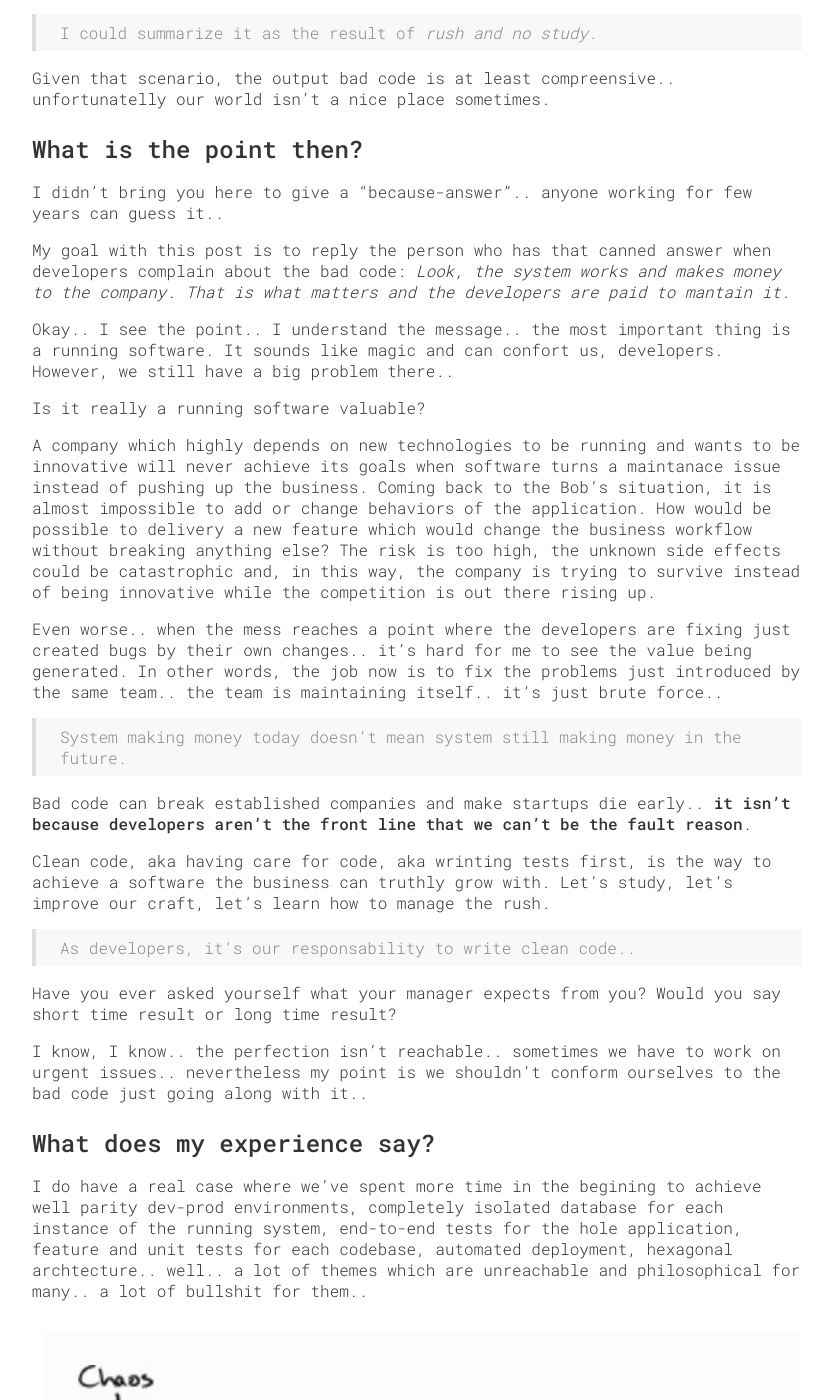
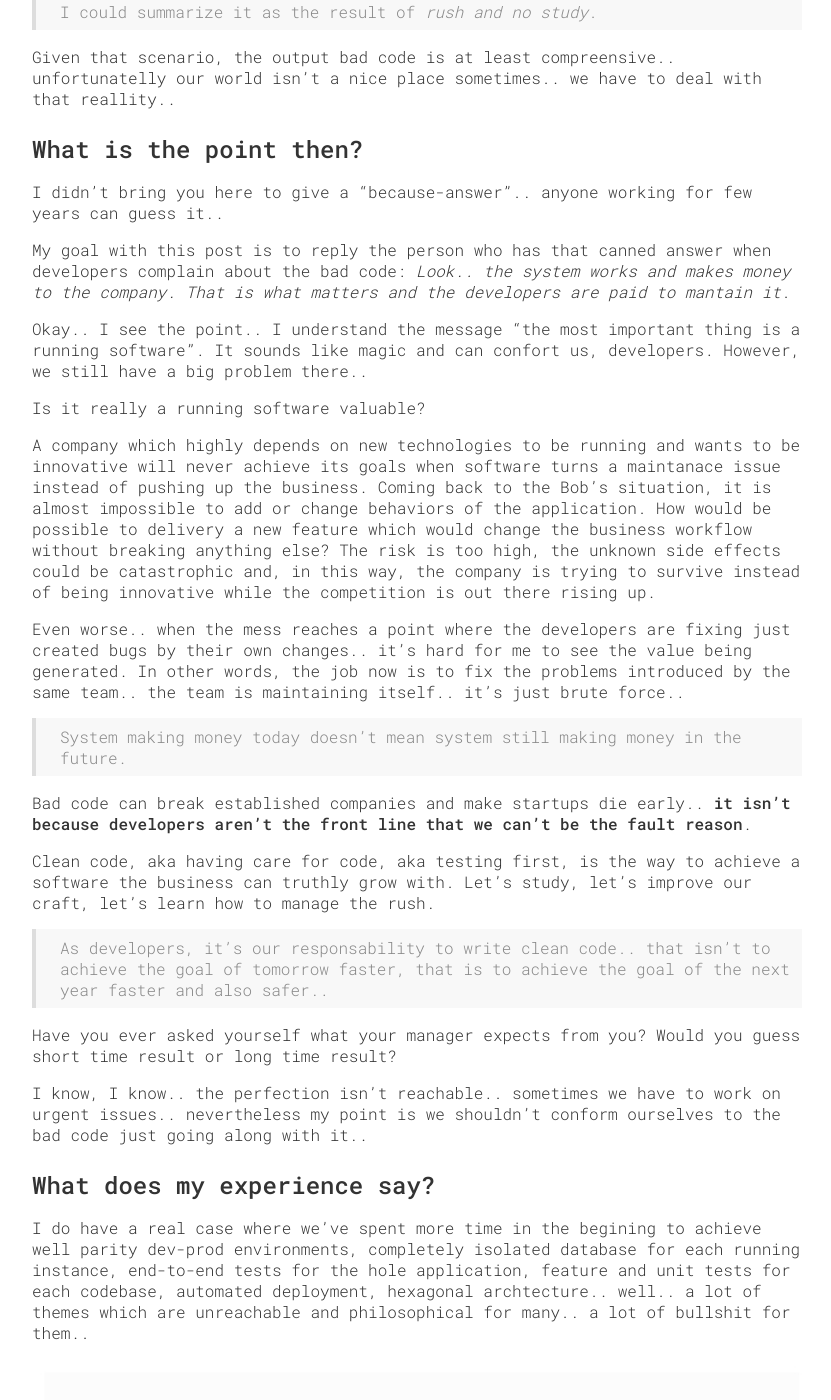
Before and after one commit to fefas/blog.fefas.net, a Jekyll site: the page built from jekyll/_posts/2018-01-20-clean-code-bullshit-or-common-sense.md, in a window 1280 px wide and 1400 px high, scrolled down 1630 px. Shown: the whole window, without its empty margins (223-1054 px from the left). Built offline with Jekyll 4.4.1, drawn with Linux system fonts in a browser that asks for light colours; some of the changed text lies outside the part shown.

Commit message:
Update text of third post

```diff
--- a/jekyll/_posts/2018-01-20-clean-code-bullshit-or-common-sense.md
+++ b/jekyll/_posts/2018-01-20-clean-code-bullshit-or-common-sense.md
@@ -21,17 +21,16 @@ if statements creating so many paths to go through.. namespaces 10 levels deep..
 a large usage of classes extensions..
 
 Almost every task would be to solve a bug. Some of them were created long time
-ago and others were just introduced few weeks ago by a new fix. Trying to
-investigate the code history to figure out the reason of some changes and how
-they could be related with other parts of the code wasn't even helpful because
-the commits weren't well-organized and had poor messages..
+ago and others were just introduced by a new fix recently. Trying to investigate
+the code history to figure out the reason of some changes and how they could be
+related with other parts of the code wasn't even helpful because the commits
+weren't well-organized and had poor messages..
 
 For changing a small behavior he had to spend hours debugging and trying to
 understand what was written there. After a hole day of work the result sometimes
-was changing or adding ~10 lines. Most of this new code was one more if
-statement deciding to update some value because it was wrong somehow causing a
-bug.. The classes didn't validate themselves.. There were getters and setters
-everywhere..
+was changing or adding ~10 lines. Most of the new code was one more if statement
+deciding to update some value because it was wrong somehow causing a bug.. the
+classes didn't validate themselves.. there were getters and setters everywhere..
 
 _He was experiencing bad code.._
 
@@ -62,7 +61,8 @@ what is going on, we need to lead the market..
 > I could summarize it as the result of _rush and no study_.
 
 Given that scenario, the output bad code is at least compreensive..
-unfortunatelly our world isn't a nice place sometimes.
+unfortunatelly our world isn't a nice place sometimes.. we have to deal with
+that reallity..
 
 ## What is the point then?
 
@@ -70,11 +70,11 @@ I didn't bring you here to give a "because-answer".. anyone working for few
 years can guess it..
 
 My goal with this post is to reply the person who has that canned answer when
-developers complain about the bad code: _Look, the system works and makes money
+developers complain about the bad code: _Look.. the system works and makes money
 to the company. That is what matters and the developers are paid to mantain it_.
 
-Okay.. I see the point.. I understand the message.. the most important thing is
-a running software. It sounds like magic and can confort us, developers.
+Okay.. I see the point.. I understand the message "the most important thing is
+a running software". It sounds like magic and can confort us, developers.
 However, we still have a big problem there..
 
 Is it really a running software valuable?
@@ -90,8 +90,8 @@ of being innovative while the competition is out there rising up.
 
 Even worse.. when the mess reaches a point where the developers are fixing just
 created bugs by their own changes.. it's hard for me to see the value being
-generated. In other words, the job now is to fix the problems just introduced by
-the same team.. the team is maintaining itself.. it's just brute force..
+generated. In other words, the job now is to fix the problems introduced by the
+same team.. the team is maintaining itself.. it's just brute force..
 
 > System making money today doesn't mean system still making money in the
 > future.
@@ -100,13 +100,15 @@ Bad code can break established companies and make startups die early.. **it
 isn't because developers aren't the front line that we can't be the fault
 reason**.
 
-Clean code, aka having care for code, aka wrinting tests first, is the way to
-achieve a software the business can truthly grow with. Let's study, let's
-improve our craft, let's learn how to manage the rush.
+Clean code, aka having care for code, aka testing first, is the way to achieve a
+software the business can truthly grow with. Let's study, let's improve our
+craft, let's learn how to manage the rush.
 
-> As developers, it's our responsability to write clean code..
+> As developers, it's our responsability to write clean code.. that isn't to
+> achieve the goal of tomorrow faster, that is to achieve the goal of the next
+> year faster and also safer..
 
-Have you ever asked yourself what your manager expects from you? Would you say
+Have you ever asked yourself what your manager expects from you? Would you guess
 short time result or long time result?
 
 I know, I know.. the perfection isn't reachable.. sometimes we have to work on
@@ -116,18 +118,18 @@ bad code just going along with it..
 ## What does my experience say?
 
 I do have a real case where we've spent more time in the begining to achieve
-well parity dev-prod environments, completely isolated database for each
-instance of the running system, end-to-end tests for the hole application,
-feature and unit tests for each codebase, automated deployment, hexagonal
-archtecture.. well.. a lot of themes which are unreachable and philosophical for
-many.. a lot of bullshit for them..
+well parity dev-prod environments, completely isolated database for each running
+instance, end-to-end tests for the hole application, feature and unit tests for
+each codebase, automated deployment, hexagonal archtecture.. well.. a lot of
+themes which are unreachable and philosophical for many.. a lot of bullshit for
+them..
 
 {% include post-image name="TDD chaos-vs-time graph" %}
 
-It wasn't easy.. it was challenging. However the result of our work turned into
+It wasn't easy.. it was challenging. However, the result of our work turned into
 a product with almost zero bug rate. When a new bug is discovered, a new test
 scenario is written. Deployments are fast, safe and can be executed anytime. New
-features are easily to add and the old ones easy to change.. that are the TDD
+features are easy to add and the old ones easy to change.. that are the TDD
 benefits.. that is an agile team!
 
 > We should fight against bad code and always do our best. There is only
```
Also changed, not shown: other parts of jekyll/_posts/2018-01-20-clean-code-bullshit-or-common-sense.md (+5 -5 lines).
